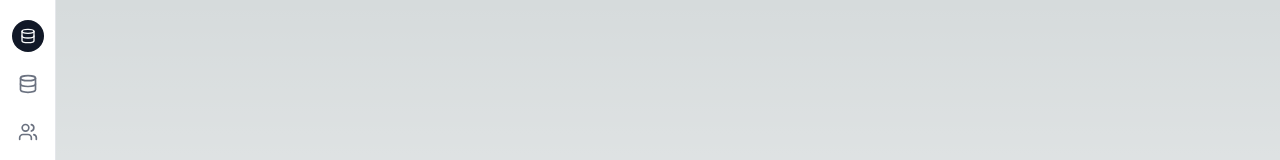
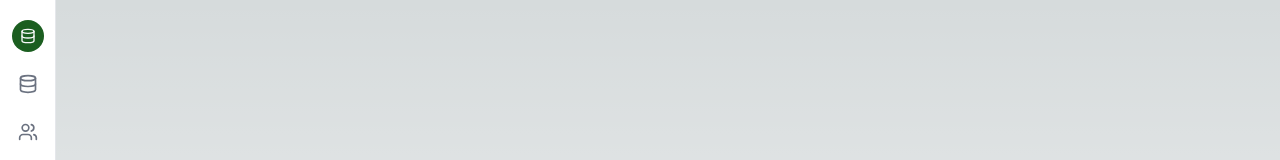
Before and after one commit to warkozz/zoo-app, a Next.js app: page /dashboard in a window 1280 px wide. Shown: the top 160 px of the page. Built offline with nearby package versions, Linux system fonts and the light colour scheme.

Commit message:
color change background database

```diff
--- a/src/components/component/dashboard/navbar-dashboard-left.tsx
+++ b/src/components/component/dashboard/navbar-dashboard-left.tsx
@@ -163,7 +163,7 @@ export function NavbarDashboardLeft() {
           <TooltipProvider>
             <Link
               href="#"
-              className="group flex h-9 w-9 shrink-0 items-center justify-center gap-2 rounded-full bg-gray-900 text-lg font-semibold text-gray-50 md:h-8 md:w-8 md:text-base dark:bg-gray-50 dark:text-gray-900"
+              className="group flex h-9 w-9 shrink-0 items-center justify-center gap-2 rounded-full bg-[rgb(27,94,32)] text-lg font-semibold text-gray-50 md:h-8 md:w-8 md:text-base dark:bg-gray-50 dark:text-gray-900"
               prefetch={false}
             >
               <DatabaseIcon className="h-4 w-4 transition-all group-hover:scale-110" />
```
